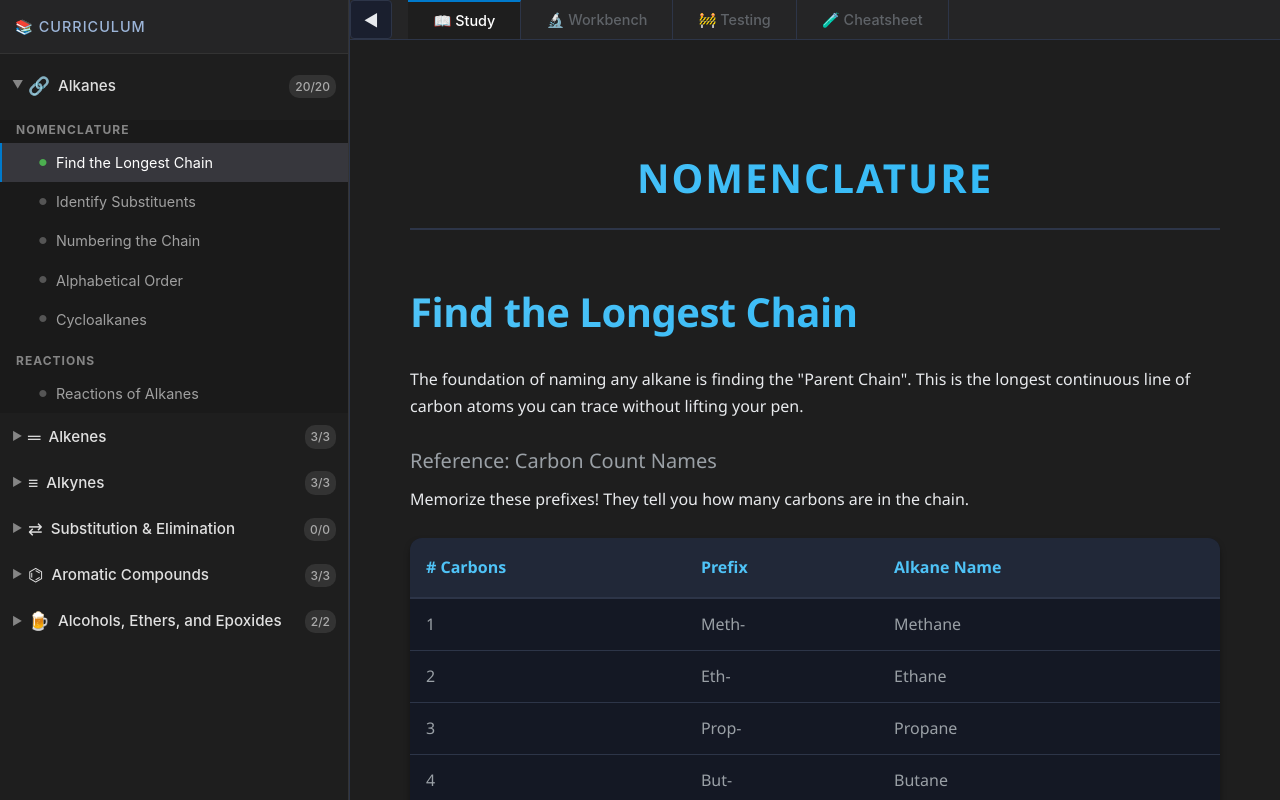
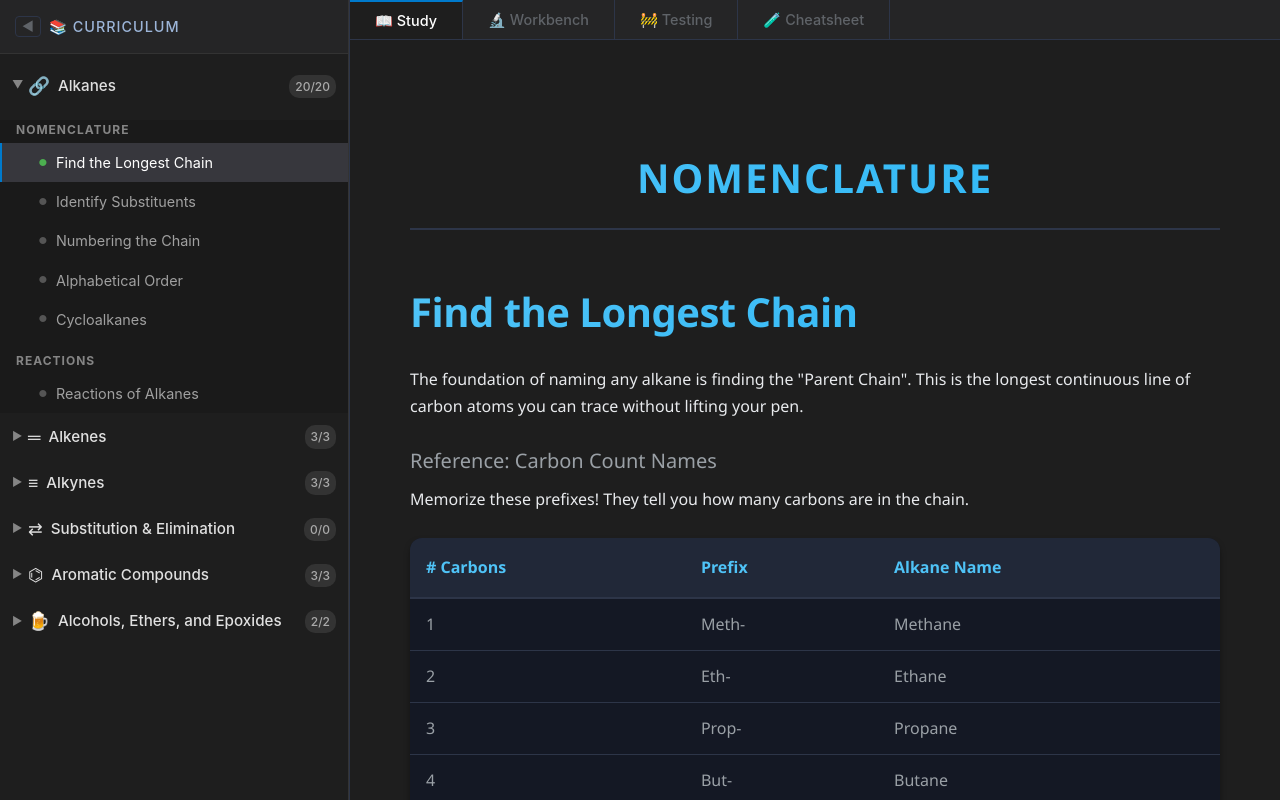
Before and after one commit to doron3199/organic_web, a React (Vite) app in the folder frontend/: page / in a window 1280 px wide. Built offline with nearby package versions, Linux system fonts and the light colour scheme; what ketcher-standalone would draw is missing.

Commit message:
layout fix

```diff
--- a/frontend/src/App.css
+++ b/frontend/src/App.css
@@ -38,24 +38,53 @@ body {
 .app-container {
     display: grid;
     grid-template-columns: 350px 1fr 340px;
-    /* Refined proportions */
     height: 100vh;
     width: 100vw;
     overflow: hidden;
+    transition: grid-template-columns 0.3s ease-in-out;
 }
 
+/* Base states */
 .app-container.sidebar-collapsed {
-    grid-template-columns: 1fr 340px;
+    grid-template-columns: 50px 1fr 340px;
 }
 
+.app-container.right-sidebar-collapsed {
+    grid-template-columns: 350px 1fr 50px;
+}
+
+.app-container.sidebar-collapsed.right-sidebar-collapsed {
+    grid-template-columns: 50px 1fr 50px;
+}
+
+/* Mode specific overrides */
 .app-container.cheatsheet-mode,
 .app-container.study-mode {
-    grid-template-columns: 350px 1fr;
+    grid-template-columns: 350px 1fr 0px;
 }
 
 .app-container.cheatsheet-mode.sidebar-collapsed,
 .app-container.study-mode.sidebar-collapsed {
-    grid-template-columns: 1fr;
+    grid-template-columns: 50px 1fr 0px;
+}
+
+/* Inner button sizing */
+.sidebar-toggle-btn-inner {
+    padding: 2px 6px;
+    background: transparent;
+    border: 1px solid var(--border-color);
+    border-radius: 4px;
+    cursor: pointer;
+    color: var(--text-muted);
+    font-size: 0.8rem;
+    display: flex;
+    align-items: center;
+    justify-content: center;
+}
+
+.sidebar-toggle-btn-inner:hover {
+    background: var(--bg-light);
+    color: var(--text-bright);
 }
 
 /* Scrollbar Polish */
--- a/frontend/src/App.tsx
+++ b/frontend/src/App.tsx
@@ -111,6 +111,7 @@ function App() {
     }
 
     const [isSidebarOpen, setIsSidebarOpen] = useState(true)
+    const [isRightSidebarOpen, setIsRightSidebarOpen] = useState(true)
 
     const handleNameMolecule = (smiles: string) => {
         // Handle multiple molecules (dot-separated)
@@ -149,21 +150,28 @@ function App() {
         ))
     }
 
+    const showRightSidebar = mode !== 'cheatsheet' && mode !== 'study'
+
     return (
-        <div className={`app-container ${!isSidebarOpen ? 'sidebar-collapsed' : ''} ${mode === 'cheatsheet' ? 'cheatsheet-mode' : ''} ${mode === 'study' ? 'study-mode' : ''}`}>
+        <div className={`app-container
+            ${!isSidebarOpen ? 'sidebar-collapsed' : ''}
+            ${!isRightSidebarOpen ? 'right-sidebar-collapsed' : ''}
+            ${mode === 'cheatsheet' ? 'cheatsheet-mode' : ''}
+            ${mode === 'study' ? 'study-mode' : ''}`}
+        >
             {/* Left Sidebar: Curriculum */}
-            {isSidebarOpen && (
-                <div className="sidebar-left">
+            <div className={`sidebar-left ${!isSidebarOpen ? 'collapsed' : ''}`}>
                 <CurriculumTree
                     curriculum={initialCurriculum}
                     currentSubSubjectId={currentSubSubject.id}
                     onSelectSubSubject={handleSelectSubSubject}
+                    isOpen={isSidebarOpen}
+                    onToggle={() => setIsSidebarOpen(!isSidebarOpen)}
                 />
             </div>
-            )}
 
             {/* Center: Main Canvas */}
-            <div className={`center-canvas ${!isSidebarOpen ? 'expanded' : ''}`}>
+            <div className="center-canvas">
                 <ContentCanvas
                     subject={currentSubject} // Pass full subject for continuous scroll
                     mode={mode}
@@ -173,16 +181,14 @@ function App() {
                     onWorkbenchChange={handleWorkbenchChange}
                     onLoadExample={handleLoadExample}
                     onNameMolecule={handleNameMolecule}
-                    isSidebarOpen={isSidebarOpen}
-                    onToggleSidebar={() => setIsSidebarOpen(!isSidebarOpen)}
                     scrollTargetId={scrollTargetId}
                     onSectionVisible={handleSectionVisible}
                 />
             </div>
 
             {/* Right Sidebar: Logic Console */}
-            {mode !== 'cheatsheet' && mode !== 'study' && (
-                <div className="sidebar-right">
+            {showRightSidebar && (
+                <div className={`sidebar-right ${!isRightSidebarOpen ? 'collapsed' : ''}`}>
                     <LogicConsole
                         mode={mode}
                         activeRules={activeRules}
@@ -190,6 +196,8 @@ function App() {
                         appliedRuleIds={appliedRuleIds}
                         ruleResults={ruleResults} // Pass detailed results
                         onToggleRule={handleToggleRule}
+                        isOpen={isRightSidebarOpen}
+                        onToggle={() => setIsRightSidebarOpen(!isRightSidebarOpen)}
                     />
                 </div>
             )}
--- a/frontend/src/components/ContentCanvas.tsx
+++ b/frontend/src/components/ContentCanvas.tsx
@@ -20,8 +20,6 @@ interface ContentCanvasProps {
     onWorkbenchChange: (smiles: string) => void
     onLoadExample: (smiles: string) => void
     onNameMolecule: (smiles: string) => AnalysisResult
-    isSidebarOpen: boolean
-    onToggleSidebar: () => void
     scrollTargetId: string | null
     onSectionVisible: (subId: string) => void
 }
@@ -35,8 +33,6 @@ function ContentCanvas({
     onWorkbenchChange,
     onLoadExample,
     onNameMolecule,
-    isSidebarOpen,
-    onToggleSidebar,
     scrollTargetId,
     onSectionVisible
 }: ContentCanvasProps) {
@@ -145,14 +141,6 @@ function ContentCanvas({
         <div className="content-canvas">
             {/* Mode Switcher */}
             <div className="mode-switcher">
-                <button
-                    className="sidebar-toggle-btn"
-                    onClick={onToggleSidebar}
-                    title={isSidebarOpen ? "Collapse Sidebar" : "Expand Sidebar"}
-                    style={{ marginRight: '1rem', padding: '0.4rem 0.8rem', background: 'var(--bg-tertiary)', border: '1px solid var(--border-color)', borderRadius: '4px', cursor: 'pointer', color: 'var(--text-primary)' }}
-                >
-                    {isSidebarOpen ? '◀' : '▶'}
-                </button>
 
                 <button
                     className={`mode-btn ${mode === 'study' ? 'active' : ''}`}
--- a/frontend/src/components/CurriculumTree.css
+++ b/frontend/src/components/CurriculumTree.css
@@ -7,6 +7,12 @@
     border-right: 1px solid #333;
     font-family: 'Inter', system-ui, -apple-system, sans-serif;
     user-select: none;
+    transition: all 0.3s ease-in-out;
+}
+
+.curriculum-tree.collapsed {
+    align-items: center;
+    padding-top: 15px;
 }
 
 .curriculum-header {
--- a/frontend/src/components/CurriculumTree.tsx
+++ b/frontend/src/components/CurriculumTree.tsx
@@ -6,9 +6,11 @@ interface CurriculumTreeProps {
     curriculum: Subject[]
     currentSubSubjectId: string | null
     onSelectSubSubject: (subject: Subject, subSubject: SubSubject) => void
+    isOpen: boolean
+    onToggle: () => void
 }
 
-function CurriculumTree({ curriculum, currentSubSubjectId, onSelectSubSubject }: CurriculumTreeProps) {
+function CurriculumTree({ curriculum, currentSubSubjectId, onSelectSubSubject, isOpen, onToggle }: CurriculumTreeProps) {
     const [expandedSubjects, setExpandedSubjects] = useState<Record<string, boolean>>({
         'alkanes': true // Expand first one by default
     })
@@ -28,10 +30,25 @@ function CurriculumTree({ curriculum, currentSubSubjectId, onSelectSubSubject }:
         return { total: totalRules, unlocked: unlockedRules }
     }
 
+    if (!isOpen) {
+        return (
+            <div className="curriculum-tree collapsed">
+                <button className="sidebar-toggle-btn-inner" onClick={onToggle} title="Expand Sidebar">
+                    ▶
+                </button>
+            </div>
+        )
+    }
+
     return (
         <div className="curriculum-tree">
             <div className="curriculum-header">
-                <h3>📚 Curriculum</h3>
+                <div style={{ display: 'flex', alignItems: 'center', gap: '8px' }}>
+                    <button className="sidebar-toggle-btn-inner" onClick={onToggle} title="Collapse Sidebar">
+                        ◀
+                    </button>
+                    <h3>📚 Curriculum</h3>
+                </div>
             </div>
             <div className="curriculum-content">
                 {curriculum.map(subject => {
--- a/frontend/src/components/LogicConsole.css
+++ b/frontend/src/components/LogicConsole.css
@@ -7,6 +7,12 @@
     border-left: 1px solid #333;
     font-family: 'Consolas', 'Monaco', monospace;
     overflow: hidden;
+    transition: all 0.3s ease-in-out;
+}
+
+.logic-console.collapsed {
+    align-items: center;
+    padding-top: 15px;
 }
 
 .console-header {
--- a/frontend/src/components/LogicConsole.tsx
+++ b/frontend/src/components/LogicConsole.tsx
@@ -19,9 +19,11 @@ interface LogicConsoleProps {
     appliedRuleIds: string[] // Rules that matched in workbench
     ruleResults: Record<string, string> // Detailed results per rule
     onToggleRule?: (ruleId: string) => void
+    isOpen: boolean
+    onToggle: () => void
 }
 
-function LogicConsole({ mode, activeRules, allRules = [], appliedRuleIds, ruleResults, onToggleRule }: LogicConsoleProps) {
+function LogicConsole({ mode, activeRules, allRules = [], appliedRuleIds, ruleResults, onToggleRule, isOpen, onToggle }: LogicConsoleProps) {
 
     const [selectedSubSubject, setSelectedSubSubject] = useState<SubSubject | null>(null)
 
@@ -60,10 +62,25 @@ function LogicConsole({ mode, activeRules, allRules = [], appliedRuleIds, ruleRe
         }
     }
 
+    if (!isOpen) {
+        return (
+            <div className="logic-console collapsed">
+                <button className="sidebar-toggle-btn-inner" onClick={onToggle} title="Expand Logic Console">
+                    ◀
+                </button>
+            </div>
+        )
+    }
+
     return (
         <div className="logic-console">
             <div className="console-header">
-                <h3>{mode === 'study' ? '🧠 Unlocked Rules' : mode === 'testing' ? '🛠️ Testing Rules' : '🧪 Applied Logic'}</h3>
+                <div style={{ display: 'flex', alignItems: 'center', gap: '8px' }}>
+                    <h3>{mode === 'study' ? '🧠 Unlocked Rules' : mode === 'testing' ? '🛠️ Testing Rules' : '🧪 Applied Logic'}</h3>
+                    <button className="sidebar-toggle-btn-inner" onClick={onToggle} title="Collapse Logic Console" style={{ marginLeft: 'auto' }}>
+                        ▶
+                    </button>
+                </div>
             </div>
 
             <div className="console-content">
```
Also changed, not shown: frontend/src/components/MoleculeEditor.tsx (+25 -3 lines). Lines whose indentation alone changed are shown as unchanged.
